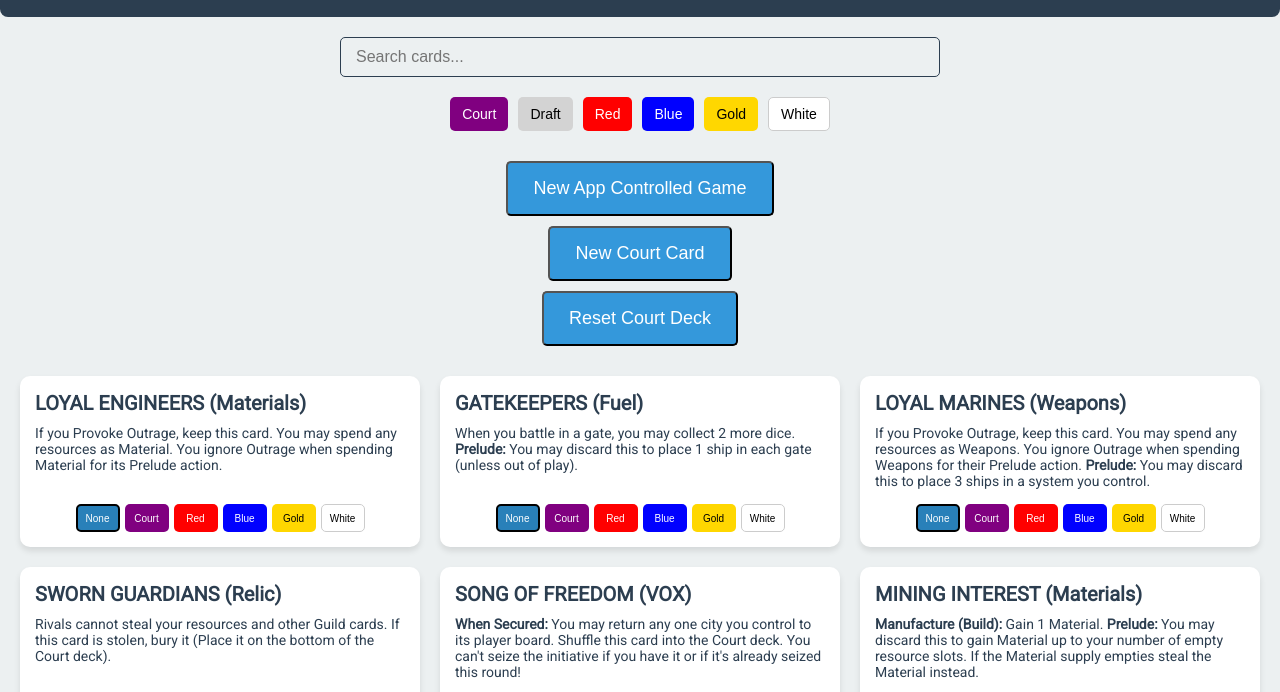
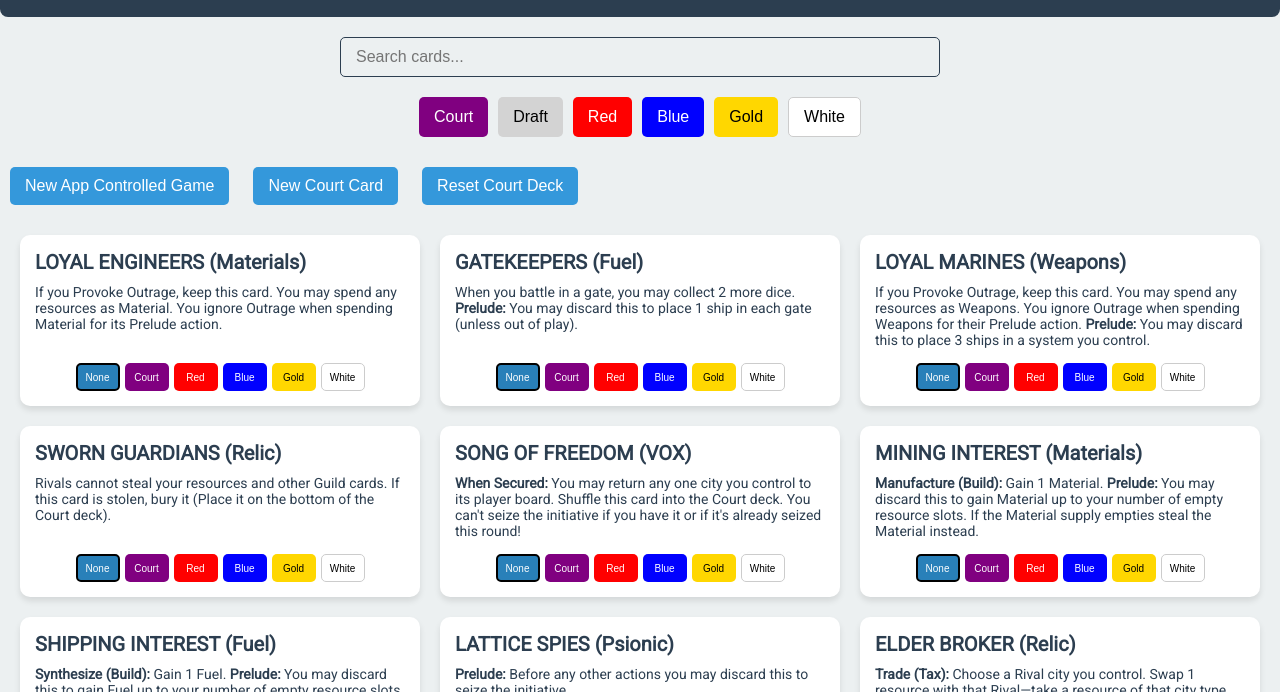
Before and after one commit to R13B0T/Arcs-card-tracker-testing, a plain HTML site: page index.html in a window 1280 px wide. Shown: the part 94-786 px from the top of the page. Drawn offline with Linux system fonts and the light colour scheme.

Commit message:
Update styles.css

```diff
--- a/styles.css
+++ b/styles.css
@@ -581,7 +581,25 @@ input:focus {
     outline-offset: 4px;
 }
 
-/* Updated styles for discard button */
+/* Style for buttons like New App Controlled Game, New Court Card, Reset Court Deck */
+.new-game-button, .new-court-card-button, .reset-deck-button {
+    padding: 10px 15px; /* Same size as the navigation buttons */
+    background-color: var(--button-background);
+    color: var(--button-color);
+    border-radius: 5px;
+    margin: 10px;
+    cursor: pointer;
+    border: none;
+    text-align: center;
+    font-size: 16px; /* Match the size of the other buttons */
+    display: inline-block; /* Align them horizontally */
+}
+
+.new-game-button:hover, .new-court-card-button:hover, .reset-deck-button:hover {
+    background-color: var(--active-button-background); /* Darker background on hover */
+}
+
+/* Discard button (X) styling for removing cards */
 .discard-button {
     position: absolute;
     top: 10px;
@@ -599,27 +617,31 @@ input:focus {
 }
 
 .discard-button:hover {
-    background-color: darkred;  /* Darker red on hover */
+    background-color: darkred; /* Darker red on hover */
 }
 
-/* Updated styles for buttons to centre and enlarge them */
-.new-game-button, .new-court-card-button, .reset-deck-button {
-    padding: 15px 25px;  /* Increased padding for larger size */
-    font-size: 18px;  /* Increased font size */
+/* Match the size of other buttons for the new game buttons */
+.filter-buttons {
+    display: flex;
+    justify-content: center; /* Centre the buttons horizontally */
+    gap: 10px; /* Add spacing between buttons */
+    margin-bottom: 20px;
+}
+
+.filter-button {
+    padding: 10px 15px;
+    border: none;
+    border-radius: 5px;
+    font-size: 16px;
+    cursor: pointer;
+    text-align: center;
+}
+
+.nav-button, .filter-button {
     background-color: var(--button-background);
     color: var(--button-color);
-    border-radius: 5px;
-    margin: 10px auto;  /* Center the buttons by setting margin auto */
-    cursor: pointer;
-    display: block;  /* Ensures they are block-level for proper centering */
-    text-align: center;
-    max-width: 300px;  /* Set a max width to avoid being too wide */
 }
 
-.new-game-button:hover, .new-court-card-button:hover, .reset-deck-button:hover {
-    background-color: var(--active-button-background);  /* Darker background on hover */
+.nav-button.active, .filter-button.active {
+    background-color: var(--active-button-background);
 }
-
-.discard-button:hover {
-    background-color: darkred; /* Darker red on hover */
-}
```
